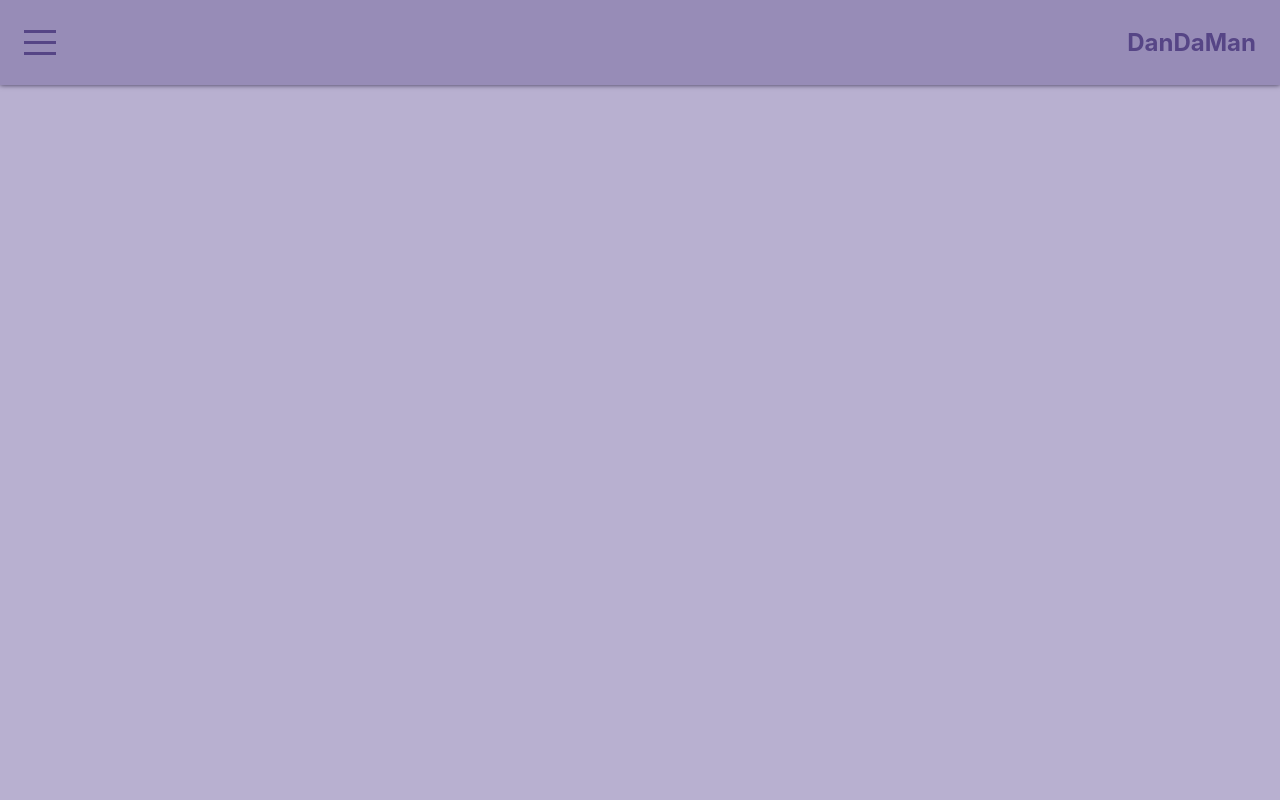
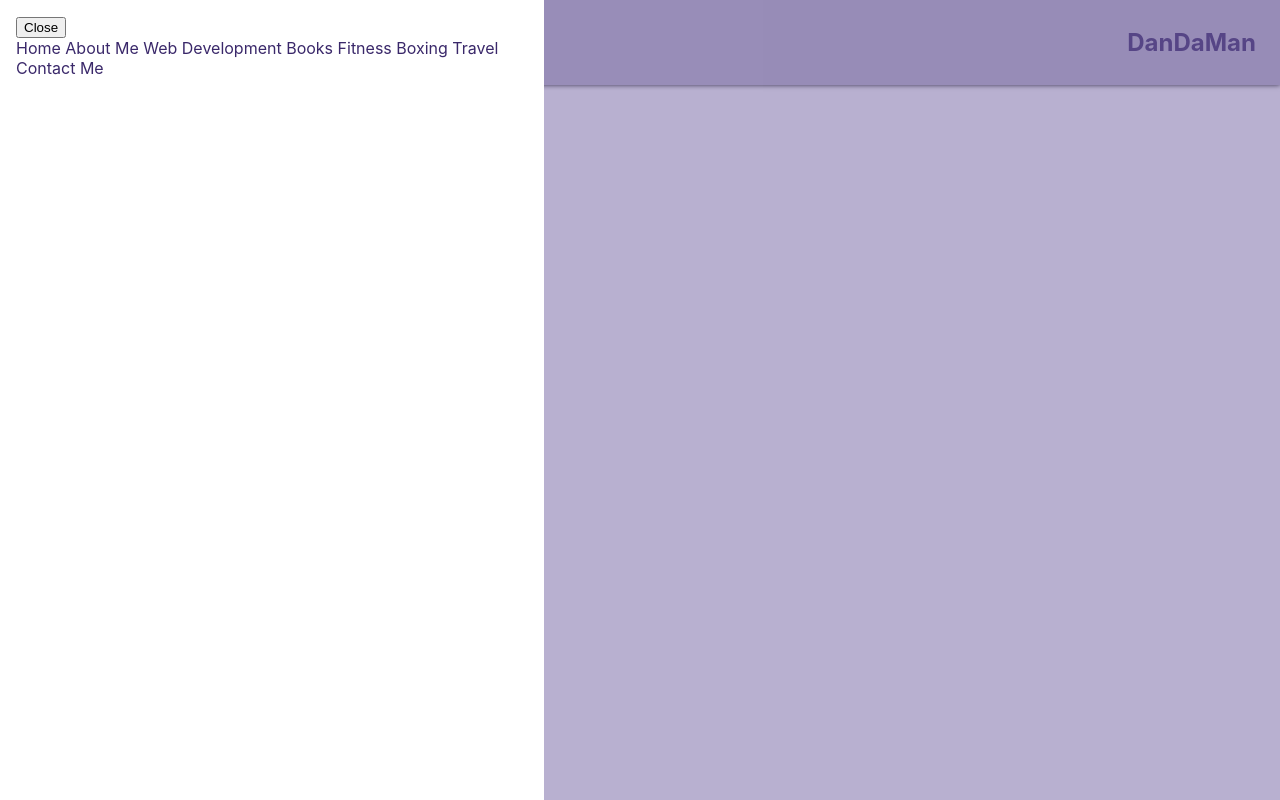
Before and after one commit to DanDaMan23/dan-personal-blog, a React (Create React App) app: page / in a window 1280 px wide. Both pictures are taken after a click on the button 40 px from the left and 42 px from the top of the page. Built offline with nearby package versions, Linux system fonts and the light colour scheme.

Commit message:
Added navigation drawer

```diff
--- /dev/null
+++ b/src/features/navigation-bar/mobile/drawer/navigation-drawer.mobile.scss
@@ -0,0 +1,10 @@
+.navigation-drawer {
+  width: 40vw;
+  height: 100vh;
+  background: white;
+  z-index: 1000;
+  position: fixed;
+  top: 0;
+  left: 0;
+  padding: 1rem;
+}
--- /dev/null
+++ b/src/features/navigation-bar/mobile/drawer/navigation-drawer.mobile.tsx
@@ -0,0 +1,27 @@
+import { ReactNode } from "react"
+
+import "./navigation-drawer.mobile.scss"
+
+interface NavigationDrawerProps {
+  show: boolean
+  onClose: () => void
+  children: ReactNode
+}
+
+export default function NavigationDrawer({
+  show,
+  onClose,
+  children
+}: NavigationDrawerProps) {
+  return (
+    <div
+      style={{ display: show ? "block" : "none" }}
+      className='navigation-drawer'
+    >
+      <button type='button' onClick={onClose}>
+        Close
+      </button>
+      <div>{children}</div>
+    </div>
+  )
+}
--- a/src/features/navigation-bar/mobile/navigation-bar.mobile.tsx
+++ b/src/features/navigation-bar/mobile/navigation-bar.mobile.tsx
@@ -2,24 +2,30 @@ import { useState } from "react"
 import Backdrop from "../../../components/backdrop/backdrop.component"
 import HamburgerButton from "../../../components/hamburger-button/hamburger-button.component"
 import "./navigation-bar.mobile.scss"
+import NavigationDrawer from "./drawer/navigation-drawer.mobile"
 
 export default function NavigationBar() {
   const [showMobileNavigation, setShowMobileNavigation] = useState(false)
 
+  const openNavigationDrawer = () => {
+    setShowMobileNavigation(true)
+  }
+
+  const closeNavigationDrawer = () => setShowMobileNavigation(false)
+
   return (
     <>
       <div className='navigation-bar'>
-        <HamburgerButton
-          onClick={() => {
-            setShowMobileNavigation(true)
-          }}
-        />
+        <HamburgerButton onClick={openNavigationDrawer} />
         <h2>DanDaMan</h2>
       </div>
-      <Backdrop
+      <Backdrop show={showMobileNavigation} onClick={closeNavigationDrawer} />
+      <NavigationDrawer
         show={showMobileNavigation}
-        onClick={() => setShowMobileNavigation(false)}
-      />
+        onClose={closeNavigationDrawer}
+      >
+        Home About Me Web Development Books Fitness Boxing Travel Contact Me
+      </NavigationDrawer>
     </>
   )
 }
```
